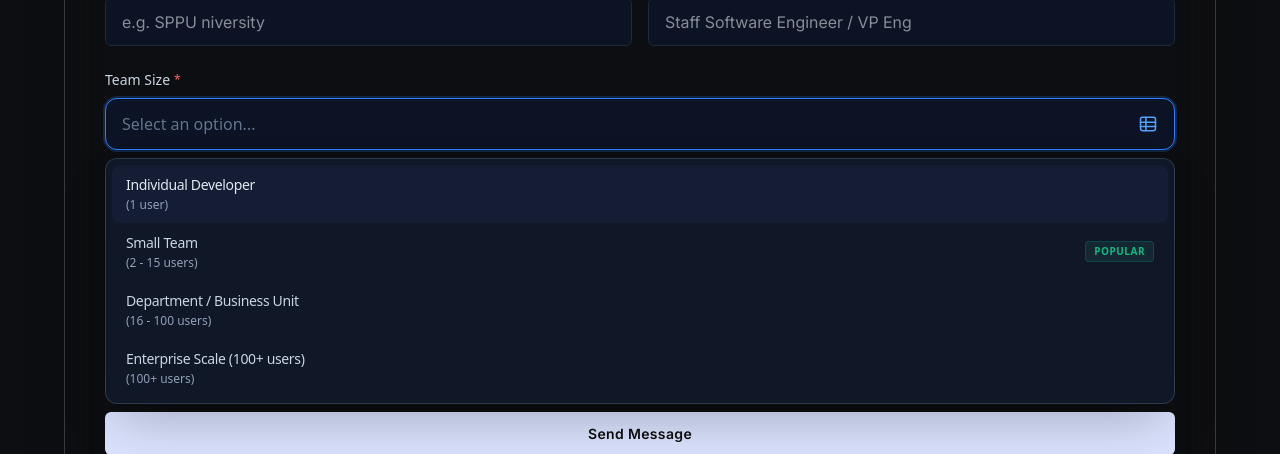
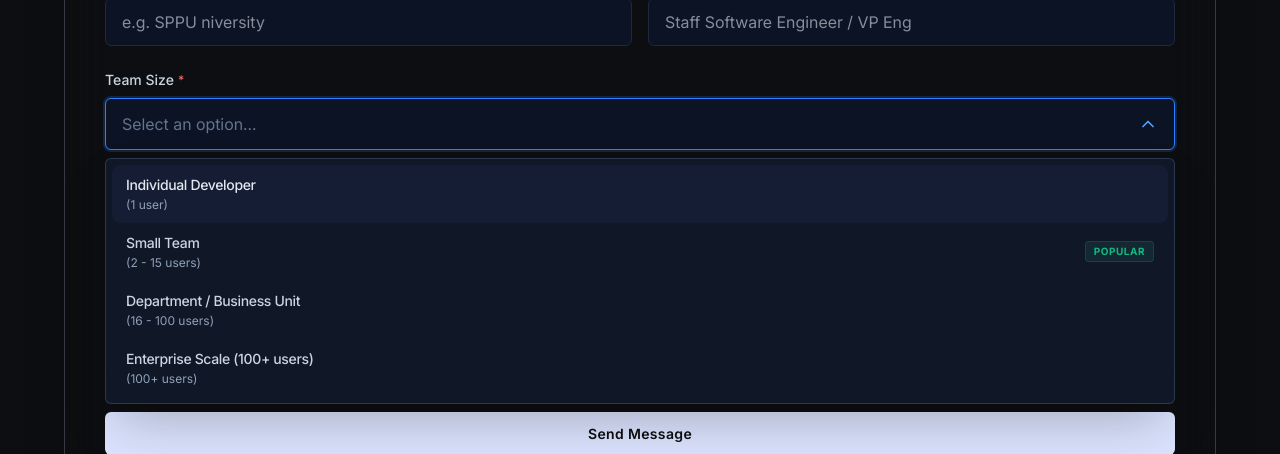
Before and after one commit to RaviGahire/lms-app, a React (Vite) app in the folder front-end/: page /contact in a window 1280 px wide. Both pictures are taken after a click on the button "Select an option...". Shown: the part 1422-1876 px from the top of the page. Built offline with nearby package versions, Linux system fonts and the light colour scheme.

Commit message:
feat: enhance OptionInput component with custom icons and improved styling

```diff
--- a/front-end/src/shared/components/Form/components/OptionInput.tsx
+++ b/front-end/src/shared/components/Form/components/OptionInput.tsx
@@ -1,10 +1,15 @@
+import {
+  IconCheck,
+  IconChevronDown,
+  IconChevronUp,
+} from '@tabler/icons-react';
 import React, {
   useState,
   useRef,
   useEffect,
   useId,
   KeyboardEvent,
-} from "react";
+} from 'react';
 
 export interface OptionItem {
   value: string;
@@ -35,17 +40,17 @@ export interface OptionInputProps {
  * Features a custom table icon in place of the standard dropdown arrow
  */
 export const OptionInput: React.FC<OptionInputProps> = ({
-  label = "Select Track",
+  label = 'Select Track',
   options,
   value: controlledValue,
-  defaultValue = "",
-  placeholder = "Select an option...",
+  defaultValue = '',
+  placeholder = 'Select an option...',
   error,
   helperText,
   required = false,
   disabled = false,
-  containerClassName = "",
-  className = "",
+  containerClassName = '',
+  className = '',
   onChange,
   onBlur,
 }) => {
@@ -62,7 +67,8 @@ export const OptionInput: React.FC<OptionInputProps> = ({
   const [internalValue, setInternalValue] = useState<string>(defaultValue);
   const [focusedIndex, setFocusedIndex] = useState<number>(-1);
 
-  const selectedValue = controlledValue !== undefined ? controlledValue : internalValue;
+  const selectedValue =
+    controlledValue !== undefined ? controlledValue : internalValue;
   const selectedOption = options.find((opt) => opt.value === selectedValue);
 
   // Close dropdown on outside click
@@ -79,8 +85,8 @@ export const OptionInput: React.FC<OptionInputProps> = ({
       }
     };
 
-    document.addEventListener("mousedown", handleOutsideClick);
-    return () => document.removeEventListener("mousedown", handleOutsideClick);
+    document.addEventListener('mousedown', handleOutsideClick);
+    return () => document.removeEventListener('mousedown', handleOutsideClick);
   }, [isOpen, onBlur]);
 
   // Sync focused index when opening
@@ -106,8 +112,8 @@ export const OptionInput: React.FC<OptionInputProps> = ({
     if (disabled) return;
 
     switch (e.key) {
-      case "Enter":
-      case " ":
+      case 'Enter':
+      case ' ':
         e.preventDefault();
         if (isOpen && focusedIndex >= 0 && options[focusedIndex]) {
           handleSelect(options[focusedIndex]);
@@ -115,7 +121,7 @@ export const OptionInput: React.FC<OptionInputProps> = ({
           setIsOpen(!isOpen);
         }
         break;
-      case "ArrowDown":
+      case 'ArrowDown':
         e.preventDefault();
         if (!isOpen) {
           setIsOpen(true);
@@ -123,7 +129,7 @@ export const OptionInput: React.FC<OptionInputProps> = ({
           setFocusedIndex((prev) => (prev < options.length - 1 ? prev + 1 : 0));
         }
         break;
-      case "ArrowUp":
+      case 'ArrowUp':
         e.preventDefault();
         if (!isOpen) {
           setIsOpen(true);
@@ -131,14 +137,14 @@ export const OptionInput: React.FC<OptionInputProps> = ({
           setFocusedIndex((prev) => (prev > 0 ? prev - 1 : options.length - 1));
         }
         break;
-      case "Escape":
+      case 'Escape':
         if (isOpen) {
           e.preventDefault();
           setIsOpen(false);
           triggerRef.current?.focus();
         }
         break;
-      case "Tab":
+      case 'Tab':
         if (isOpen) {
           setIsOpen(false);
         }
@@ -151,7 +157,7 @@ export const OptionInput: React.FC<OptionInputProps> = ({
   return (
     <div
       ref={containerRef}
-      className={`relative w-full flex flex-col font-sans ${containerClassName}`}
+      className={`relative w-full flex flex-col ${containerClassName}`}
     >
       {/* Label */}
       {label && (
@@ -180,17 +186,17 @@ export const OptionInput: React.FC<OptionInputProps> = ({
         onClick={() => setIsOpen((prev) => !prev)}
         onKeyDown={handleKeyDown}
         className={`
-          relative w-full h-13 px-4 py-3 rounded-xl
+          relative w-full h-13 px-4 py-3 rounded-md
           bg-[#0b1324] text-left text-base
           border transition-all duration-200 outline-none
           flex items-center justify-between gap-3
           disabled:opacity-50 disabled:cursor-not-allowed
           ${
             error
-              ? "border-red-500/80 focus:border-red-500 focus:ring-2 focus:ring-red-500/20"
+              ? 'border-red-500/80 focus:border-red-500 focus:ring-2 focus:ring-red-500/20'
               : isOpen
-              ? "border-blue-500 ring-2 ring-blue-500/20"
-              : "border-slate-800 hover:border-slate-700"
+                ? 'border-blue-500 ring-2 ring-blue-500/20'
+                : 'border-slate-800 hover:border-slate-700'
           }
           ${className}
         `}
@@ -198,7 +204,7 @@ export const OptionInput: React.FC<OptionInputProps> = ({
         {/* Selected Label Display */}
         <span
           className={`truncate block ${
-            selectedOption ? "text-white" : "text-slate-500"
+            selectedOption ? 'text-white' : 'text-slate-500'
           }`}
         >
           {selectedOption ? selectedOption.label : placeholder}
@@ -206,24 +212,12 @@ export const OptionInput: React.FC<OptionInputProps> = ({
 
         {/* Custom Table Icon in place of Arrow */}
         <div
-          className={`shrink-0 transition-colors duration-200 ${
-            isOpen ? "text-blue-400" : "text-slate-400"
+          className={`shrink-0 transition-colors duration-200 cursor-pointer ${
+            isOpen ? 'text-blue-400' : 'text-slate-400'
           }`}
           aria-hidden="true"
         >
-          <svg
-            className="w-5 h-5"
-            fill="none"
-            stroke="currentColor"
-            strokeWidth="1.8"
-            viewBox="0 0 24 24"
-          >
-            {/* Table / Grid Icon */}
-            <rect x="3" y="4" width="18" height="16" rx="2.5" />
-            <path strokeLinecap="round" strokeLinejoin="round" d="M3 10h18" />
-            <path strokeLinecap="round" strokeLinejoin="round" d="M3 15h18" />
-            <path strokeLinecap="round" strokeLinejoin="round" d="M9.5 4v16" />
-          </svg>
+          {isOpen ? <IconChevronUp size={20} /> : <IconChevronDown size={20} />}
         </div>
       </button>
 
@@ -234,7 +228,7 @@ export const OptionInput: React.FC<OptionInputProps> = ({
           role="listbox"
           tabIndex={-1}
           aria-labelledby={`${inputId}-label`}
-          className="absolute top-[calc(100%+8px)] left-0 w-full z-50 rounded-xl bg-[#101726] border border-slate-700/80 p-1.5 shadow-2xl backdrop-blur-xl max-h-64 overflow-y-auto focus:outline-none"
+          className="absolute top-[calc(100%+8px)] left-0 w-full z-50 rounded-md bg-[#101726] border border-slate-700/80 p-1.5 shadow-2xl backdrop-blur-xl max-h-64 overflow-y-auto focus:outline-none"
         >
           {options.length === 0 ? (
             <div className="py-3 px-4 text-xs text-slate-500 text-center">
@@ -257,12 +251,12 @@ export const OptionInput: React.FC<OptionInputProps> = ({
                     w-full px-3.5 py-2.5 rounded-lg text-sm flex items-center justify-between cursor-pointer transition-all duration-150 select-none
                     ${
                       option.disabled
-                        ? "opacity-40 cursor-not-allowed"
+                        ? 'opacity-40 cursor-not-allowed'
                         : isSelected
-                        ? "bg-[#182642] text-white"
-                        : isFocused
-                        ? "bg-[#141d33] text-slate-200"
-                        : "text-slate-300 hover:bg-[#141d33] hover:text-white"
+                          ? 'bg-[#182642] text-white'
+                          : isFocused
+                            ? 'bg-[#141d33] text-slate-200'
+                            : 'text-slate-300 hover:bg-[#141d33] hover:text-white'
                     }
                   `}
                 >
@@ -286,21 +280,7 @@ export const OptionInput: React.FC<OptionInputProps> = ({
                     )}
 
                     {/* Active Selected Checkmark */}
-                    {isSelected && (
-                      <svg
-                        className="w-4 h-4 text-blue-400 shrink-0"
-                        fill="none"
-                        stroke="currentColor"
-                        strokeWidth="2.2"
-                        viewBox="0 0 24 24"
-                      >
-                        <path
-                          strokeLinecap="round"
-                          strokeLinejoin="round"
-                          d="m4.5 12.75 6 6 9-13.5"
-                        />
-                      </svg>
-                    )}
+                    {isSelected && <IconCheck size={18} />}
                   </div>
                 </div>
               );
```
